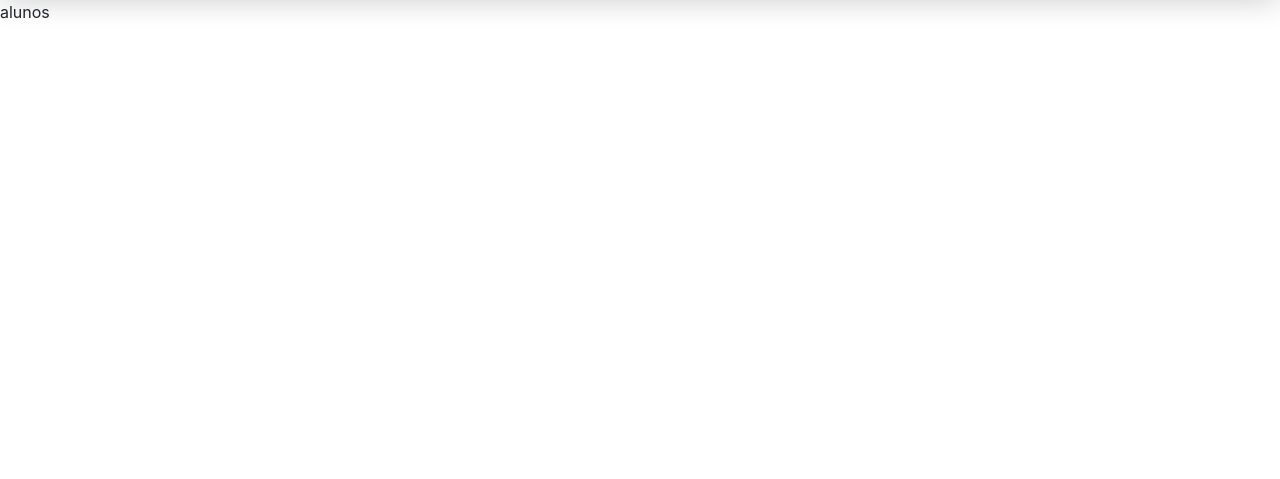
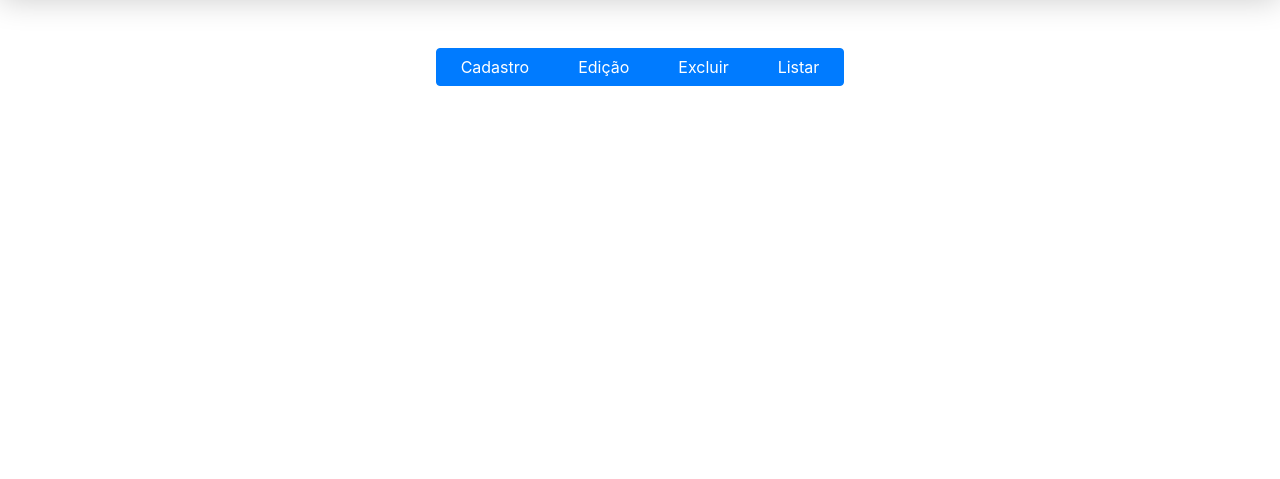
Before and after one commit to fogeid/Teste-de-selecao-para-desenvolvedor-PHP, a PHP site: page /index.php?pagina=alunos in a window 1280 px wide. Shown: the part 120-599 px from the top of the page. Run offline with PHP 8.4, Linux system fonts and the light colour scheme; data that the repository does not hold is empty; some web fonts are replaced.

Commit message:
Add files via upload

```diff
--- a/db.php
+++ b/db.php
@@ -2,7 +2,7 @@
 
 $servidor = 'localhost';
 $usuario = 'root';
-$senha = '';
+$senha = 'root';
 $db = 'aplicacao_estudadotcom';
 
 $conexao = mysqli_connect($servidor, $usuario, $senha, $db);
--- a/footer.php
+++ b/footer.php
@@ -1,5 +1,6 @@
         </div>
 
+        <!-- FOOTER -->
         <footer class="footer">
             <p>Developed by Diego Batista</p>
         </footer>
--- a/header.php
+++ b/header.php
@@ -11,8 +11,9 @@
         <link rel="stylesheet" href="css/bootstrap.css">
     </head>
     <body>
+        <!-- HEADER -->
         <header class="header">
-           <a href="?pagina=home"><img src="img/logo.png" alt="Logo"></a>
+           <a href="?pagina=index"><img src="img/logo.png" alt="Logo"></a>
             <nav class="menu">
                 <ul>
                     <li><a href="?pagina=alunos">Alunos</a></li>
@@ -22,4 +23,5 @@
             </nav>
         </header>
 
+        <!-- HOME -->
         <div id="conteudo">
--- a/views/alunos.php
+++ b/views/alunos.php
@@ -1 +1,6 @@
-alunos
+<div class="menu-turmas btn-group btn-group-justify d-flex justify-content-center py-5" role="group" aria-label="Basic example">
+  <a href="#" class="btn btn-primary px-4">Cadastro</a>
+  <a href="#" class="btn btn-primary px-4">Edição</a>
+  <a href="#" class="btn btn-primary px-4">Excluir</a>
+  <a href="#" class="btn btn-primary px-4">Listar</a>
+</div>
```
Also changed, not shown: views/escolas.php (+6 -1 lines).
